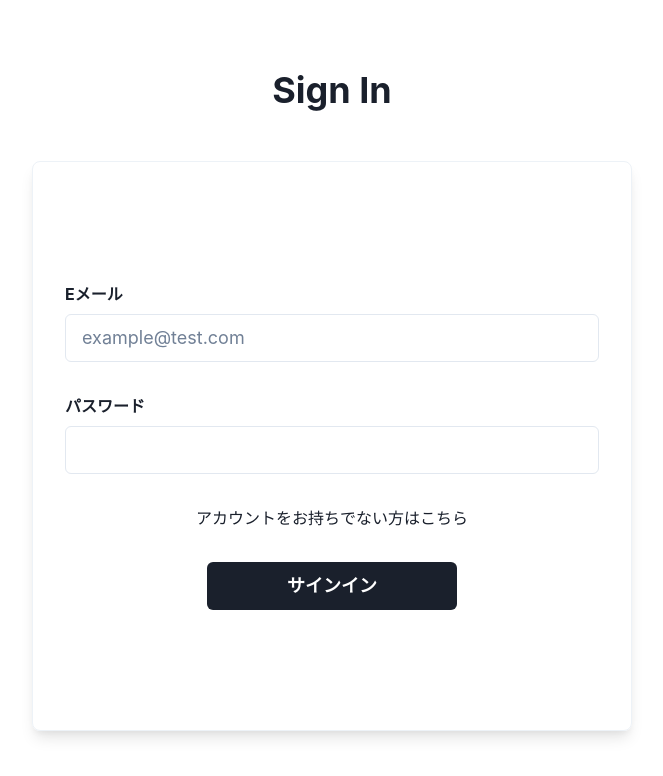
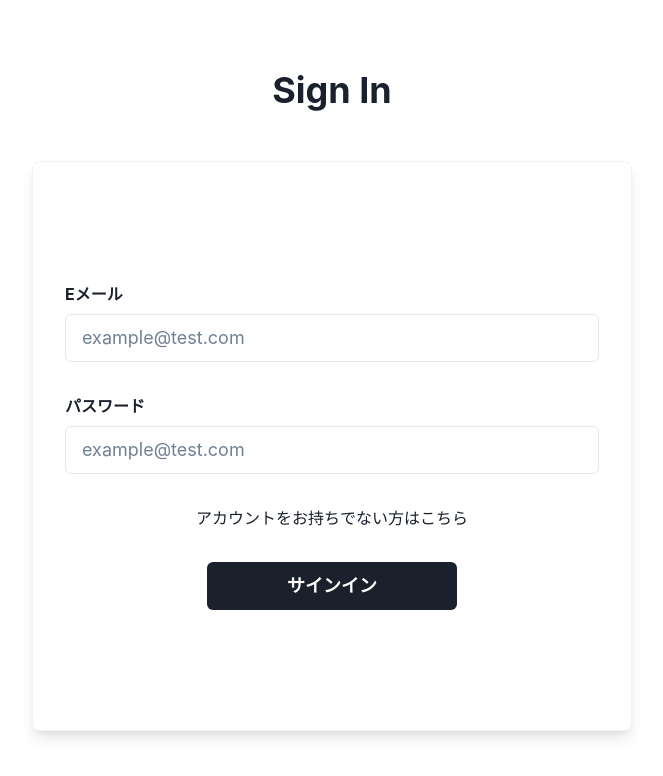
Before and after one commit to karasuneo/recipe_site, a Next.js app in the folder front/: page / in a window 1280 px wide. Shown: the top 776 px of the page, without its empty margins (308-971 px from the left). Built offline with nearby package versions, Linux system fonts and the light colour scheme; no server answers.

Commit message:
バグの修正

```diff
--- a/front/pages/index.tsx
+++ b/front/pages/index.tsx
@@ -101,6 +101,8 @@ export default function Signup() {
                 type="password"
                 size="lg"
                 mb="8"
+                placeholder="example@test.com"
+                {...register("password", { required: true })}
               />
 
               <Flex flexDirection="column">
--- a/front/pages/signup.tsx
+++ b/front/pages/signup.tsx
@@ -122,7 +122,7 @@ export default function Signup() {
               <Flex flexDirection="column">
                 <Text mb="8" textAlign="center">
                   アカウントをお持ちの方は
-                  <Link href="/signin">こちら</Link>
+                  <Link href="/">こちら</Link>
                 </Text>
                 <Button
                   type="submit"
```
Also changed, not shown: 2 other files (tests, documents, lock files or other folders).
